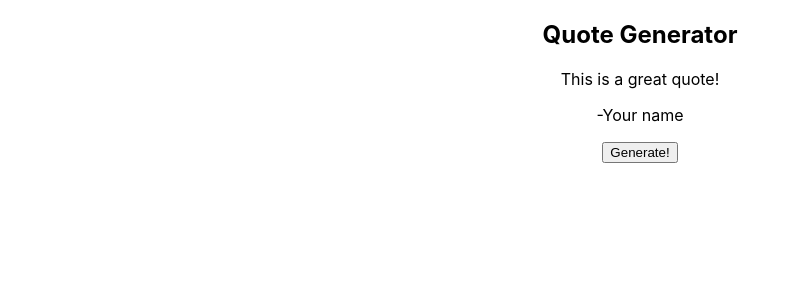
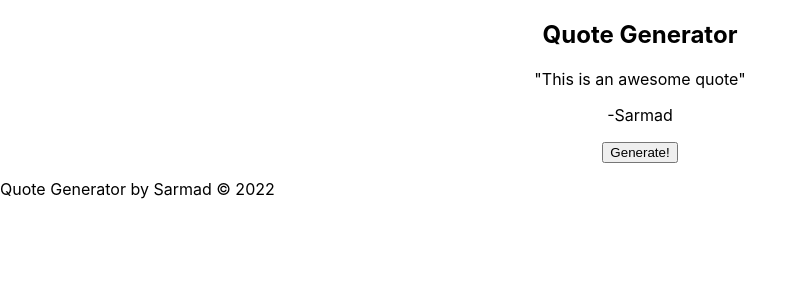
Before and after one commit to ahsarmad/QuoteGenerator, a React (Create React App) app: page / in a window 1280 px wide. Shown: the top 300 px of the page, without its empty margins (0-806 px from the left). Built offline with nearby package versions, Linux system fonts and the light colour scheme.

Commit message:
Added name and quote props + hardcoded 5 examples

```diff
--- a/src/App.js
+++ b/src/App.js
@@ -1,15 +1,45 @@
 import "./App.css";
 import Quotes from "./components/Quotes";
+import Footer from "./components/Footer";
 
 function App() {
+  const data = [
+    {
+      name: "Sarmad",
+      quote: '"This is an awesome quote"',
+    },
+    {
+      name: "John Doe",
+      quote: '"This is a good quote"',
+    },
+    {
+      name: "Mouse",
+      quote: '"This is a mouse quote"',
+    },
+    {
+      name: "Dog",
+      quote: '"This is a dog quote"',
+    },
+    {
+      name: "Cat",
+      quote: '"This is a cat quote"',
+    },
+    {
+      name: "Bear",
+      quote: '"This is a bear quote"',
+    },
+  ];
+
   return (
     <section>
       <div className="App">
         <h1>Quote Generator</h1>
-        <Quotes />
+        {/* Quote */}
+        <Quotes data={data} />
         <button>Generate!</button>
       </div>
       {/* Footer */}
+      <Footer />
     </section>
   );
 }
--- a/src/Footer.js
+++ b/src/components/Footer.js
@@ -1,9 +1,9 @@
 import React from "react";
 
-const Footer = () => {
+const Footer = ({ name }) => {
   return (
     <footer>
-      <p>Quote Generator by Sarmad &copy; 2022 </p>
+      <p>Quote Generator by Sarmad &copy; 2022</p>
     </footer>
   );
 };
--- a/src/components/Quotes.js
+++ b/src/components/Quotes.js
@@ -1,10 +1,10 @@
 import React from "react";
 
-const Quotes = () => {
+const Quotes = ({ data }) => {
   return (
     <div>
-      <blockquote>This is a great quote!</blockquote>
-      <p>-Your name</p>
+      <blockquote>{data[0].quote}</blockquote>
+      <p>-{data[0].name}</p>
     </div>
   );
 };
```
